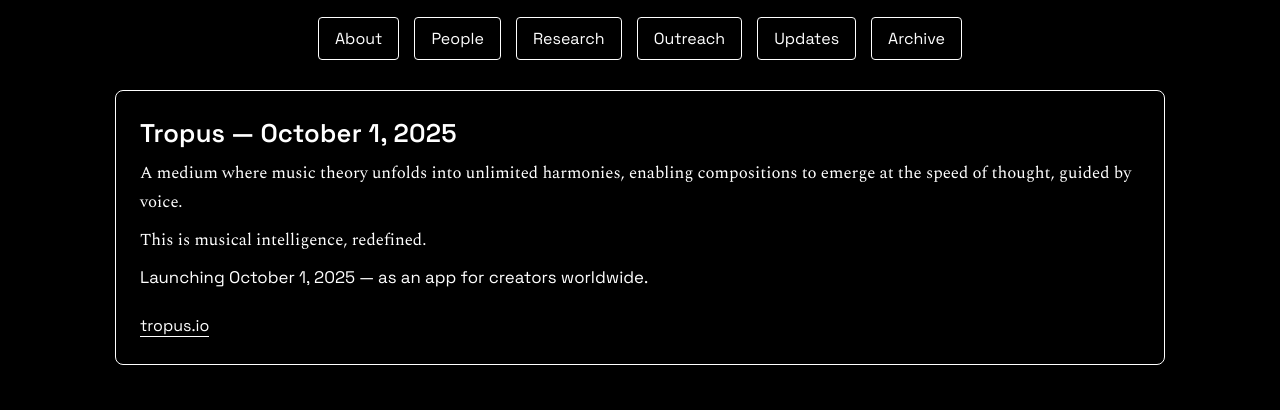
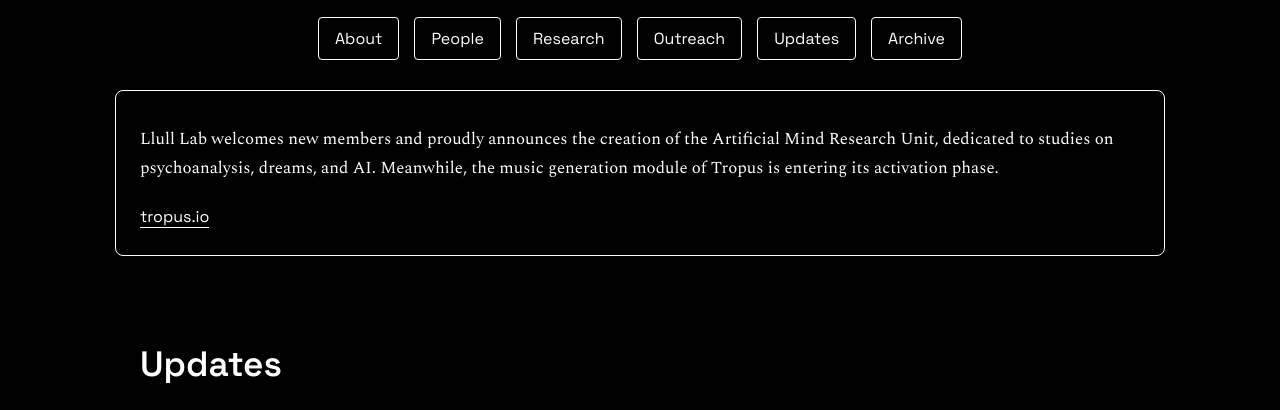
Before and after one commit to llulllab/llulllab.github.io, a plain HTML site: page en/updates.html in a window 1280 px wide. Shown: the part 390-800 px from the top of the page. Drawn offline with nearby package versions, Linux system fonts and the light colour scheme.

Commit message:
Update updates.html

```diff
--- a/en/updates.html
+++ b/en/updates.html
@@ -136,16 +136,13 @@
 
   <!-- Tropus announcement banner -->
   <section class="tropus-banner" aria-labelledby="tropus-title">
-    <h2 id="tropus-title" class="tropus-title">Tropus — October 1, 2025</h2>
+
     <p class="tropus-text">
-      A medium where music theory unfolds into unlimited harmonies, enabling compositions to emerge at the speed of thought, guided by voice.
+     Llull Lab welcomes new members and proudly announces the creation of the Artificial Mind Research Unit, dedicated to studies on psychoanalysis, dreams, and AI.
+
+Meanwhile, the music generation module of Tropus is entering its activation phase.
     </p>
-    <p class="tropus-text">
-      This is musical intelligence, redefined.
-    </p>
-    <p class="tropus-text" style="font-family:'Space Grotesk', sans-serif;">
-      Launching October 1, 2025 — as an app for creators worldwide.
-    </p>
+
     <a class="tropus-link" href="https://tropus.io" target="_blank" rel="noopener">tropus.io</a>
   </section>
 
```
